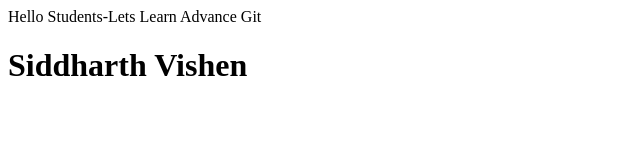
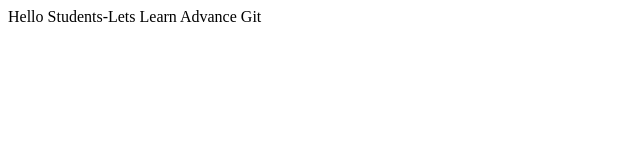
Before and after one commit to siddharth7866/Advancegithub, a plain HTML site: page index.html in a window 1280 px wide. Shown: the whole page, without its empty margins (0-640 px from the left). Drawn offline with Linux system fonts and the light colour scheme.

Commit message:
name deleted

```diff
--- a/index.html
+++ b/index.html
@@ -1,2 +1 @@
 <p>Hello Students-Lets Learn Advance Git</p>
-<h1>Siddharth Vishen</h1>
```
